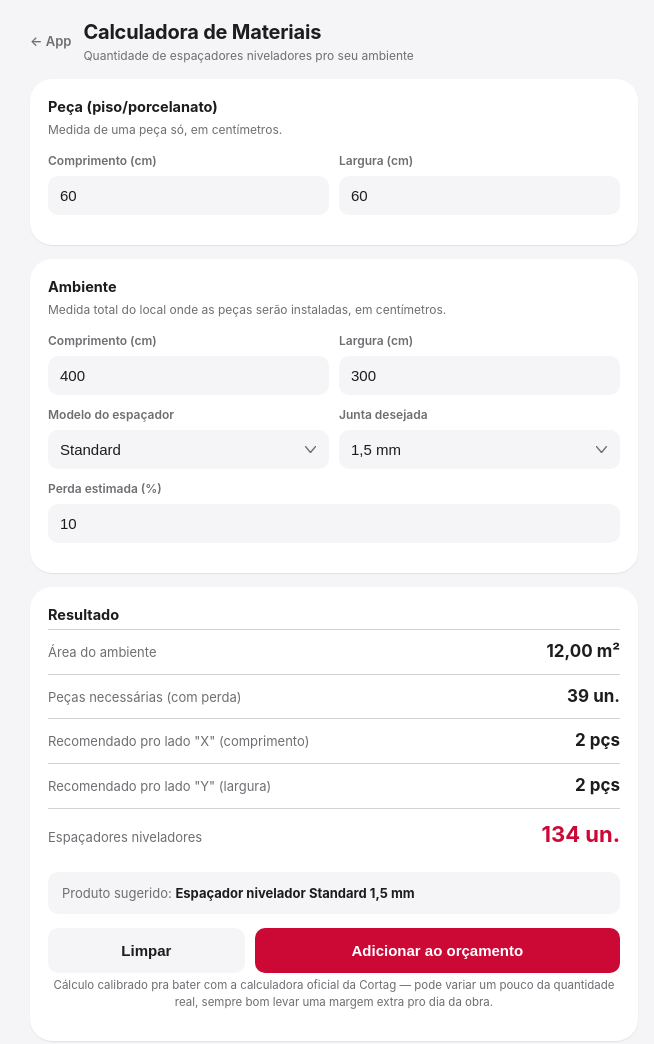
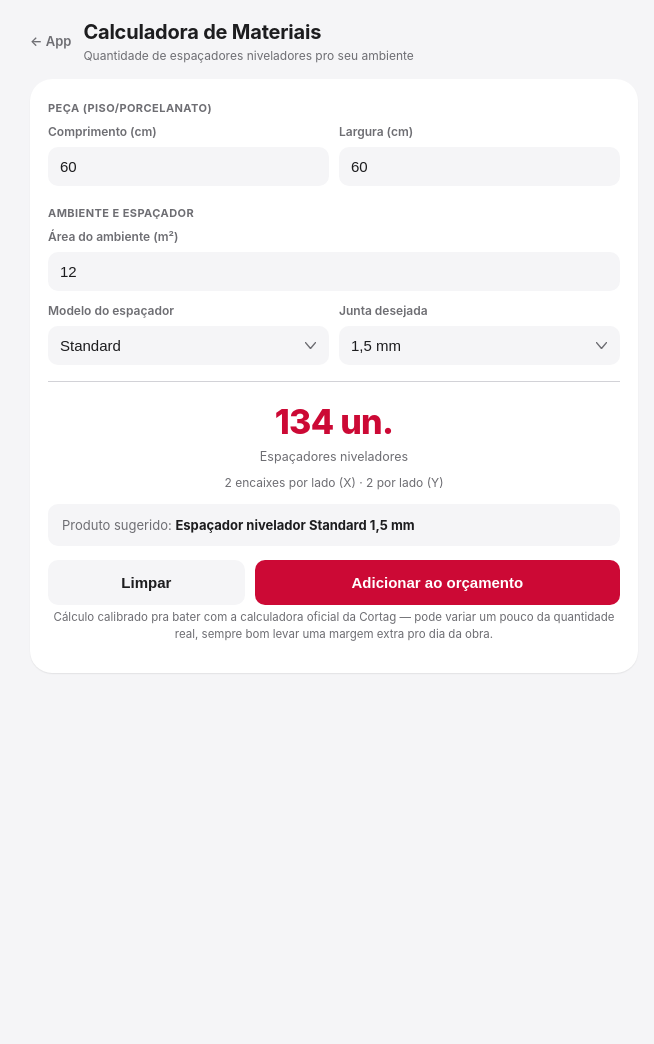
Before and after one commit to russomichelrusso-debug/appdb, a website: page calculadora-materiais.html in a window 1280 px wide. Shown: the whole page, without its empty margins (306-960 px from the left). After the commit the page ends 800 px from the top, so only its background shows below. Drawn offline with Linux system fonts and the light colour scheme.

Commit message:
Deixa a calculadora de materiais mais enxuta (Opção B) (#22)
Junta os campos de Peça e Ambiente num card só e troca comprimento x
largura do ambiente por um único campo de área em m² - mais direto e
mais parecido com a calculadora oficial da Cortag, que também só pede
a área pronta. Remove "perda estimada" e a contagem de peças em grade
(um extra que não é da calculadora oficial), deixando o resultado
focado no número principal (espaçadores niveladores) com uma linha
compacta mostrando os encaixes por lado, pra quem quiser conferir o
cálculo sem poluir a tela.

Direções de layout desenhadas e aprovadas antes de implementar (canvas
de design com 3 opções); esta é a Opção B escolhida.


Claude-Session: https://claude.ai/code/session_0135v5QdJyk9Kfgdz3waR8JS

Co-authored-by: Claude <noreply@anthropic.com>

```diff
--- a/calculadora-materiais.html
+++ b/calculadora-materiais.html
@@ -128,18 +128,18 @@
       color: var(--gray);
       margin: 4px 0 8px;
     }
+    .fieldset-label.notFirst { margin-top: 20px; }
 
-    .resultRow {
-      display: flex;
-      justify-content: space-between;
-      align-items: baseline;
-      padding: 10px 0;
+    .divider {
       border-top: 1px solid var(--hairline);
+      margin: 16px 0 14px;
     }
-    .resultRow:first-child { border-top: none; padding-top: 0; }
-    .resultRow .k { font-size: 13px; color: var(--gray); }
-    .resultRow .v { font-size: 17px; font-weight: 700; }
-    .resultRow.main .v { color: var(--red); font-size: 22px; }
+
+    .resultBig { text-align: center; padding: 2px 0 4px; }
+    .resultBig .num { font-size: 34px; font-weight: 800; color: var(--red); letter-spacing: -.02em; }
+    .resultBig .label { font-size: 12.5px; color: var(--gray); margin-top: 2px; }
+
+    .detailLine { font-size: 12px; color: var(--gray); text-align: center; margin: 6px 0 0; }
 
     .productSuggestion {
       background: var(--fill);
@@ -222,8 +222,7 @@
     </div>
 
     <div class="card">
-      <h2>Peça (piso/porcelanato)</h2>
-      <p class="hint">Medida de uma peça só, em centímetros.</p>
+      <p class="fieldset-label">Peça (piso/porcelanato)</p>
       <div class="fieldRow">
         <div class="field">
           <label for="pecaComprimento">Comprimento (cm)</label>
@@ -234,19 +233,12 @@
           <input type="number" id="pecaLargura" min="1" step="0.1" inputmode="decimal" value="60">
         </div>
       </div>
-    </div>
 
-    <div class="card">
-      <h2>Ambiente</h2>
-      <p class="hint">Medida total do local onde as peças serão instaladas, em centímetros.</p>
+      <p class="fieldset-label notFirst">Ambiente e espaçador</p>
       <div class="fieldRow">
         <div class="field">
-          <label for="ambienteComprimento">Comprimento (cm)</label>
-          <input type="number" id="ambienteComprimento" min="1" step="1" inputmode="decimal" value="400">
-        </div>
-        <div class="field">
-          <label for="ambienteLargura">Largura (cm)</label>
-          <input type="number" id="ambienteLargura" min="1" step="1" inputmode="decimal" value="300">
+          <label for="ambienteArea">Área do ambiente (m²)</label>
+          <input type="number" id="ambienteArea" min="0.1" step="0.1" inputmode="decimal" value="12">
         </div>
       </div>
       <div class="fieldRow">
@@ -263,36 +255,13 @@
           <select id="juntaSelect"></select>
         </div>
       </div>
-      <div class="fieldRow">
-        <div class="field">
-          <label for="perdaInput">Perda estimada (%)</label>
-          <input type="number" id="perdaInput" min="0" max="50" step="1" inputmode="decimal" value="10">
-        </div>
+
+      <div class="divider"></div>
+      <div class="resultBig">
+        <div class="num" id="resNiveladores">—</div>
+        <div class="label">Espaçadores niveladores</div>
       </div>
-    </div>
-
-    <div class="card">
-      <h2>Resultado</h2>
-      <div class="resultRow">
-        <span class="k">Área do ambiente</span>
-        <span class="v" id="resArea">—</span>
-      </div>
-      <div class="resultRow">
-        <span class="k">Peças necessárias (com perda)</span>
-        <span class="v" id="resPecas">—</span>
-      </div>
-      <div class="resultRow">
-        <span class="k">Recomendado pro lado "X" (comprimento)</span>
-        <span class="v" id="resLadoX">—</span>
-      </div>
-      <div class="resultRow">
-        <span class="k">Recomendado pro lado "Y" (largura)</span>
-        <span class="v" id="resLadoY">—</span>
-      </div>
-      <div class="resultRow main">
-        <span class="k">Espaçadores niveladores</span>
-        <span class="v" id="resNiveladores">—</span>
-      </div>
+      <p class="detailLine" id="resDetalhe"></p>
       <div class="productSuggestion">
         Produto sugerido: <b id="resProdutoNome">—</b>
       </div>
@@ -365,52 +334,36 @@
 
     function calcular() {
       const pecaC = num('pecaComprimento'), pecaL = num('pecaLargura');
-      const ambC = num('ambienteComprimento'), ambL = num('ambienteLargura');
-      const perdaPct = num('perdaInput');
+      const areaAmbienteM2 = num('ambienteArea');
       const juntaMm = parseFloat(document.getElementById('juntaSelect').value);
 
       const addBtn = document.getElementById('addBtn');
-      if (!pecaC || !pecaL || !ambC || !ambL) {
-        document.getElementById('resArea').textContent = '—';
-        document.getElementById('resPecas').textContent = '—';
+      if (!pecaC || !pecaL || !areaAmbienteM2) {
         document.getElementById('resNiveladores').textContent = '—';
+        document.getElementById('resDetalhe').textContent = '';
         document.getElementById('resProdutoNome').textContent = '—';
-        document.getElementById('resLadoX').textContent = '—';
-        document.getElementById('resLadoY').textContent = '—';
         addBtn.disabled = true;
         ultimoCalculo = null;
         return;
       }
 
-      const areaAmbienteM2 = (ambC / 100) * (ambL / 100);
       const areaPecaM2 = (pecaC / 100) * (pecaL / 100);
-      // Peças em grade (linhas x colunas) - conta toda peça cortada na borda como
-      // uma peça inteira gasta, igual acontece na obra de verdade (diferente de
-      // só dividir a área, que subestima o tanto que precisa comprar). A Cortag
-      // não mostra isso na calculadora deles (só pede a área pronta), é um
-      // extra nosso.
-      const nx = Math.ceil(ambC / pecaC);
-      const ny = Math.ceil(ambL / pecaL);
-      const pecasComPerda = Math.ceil(nx * ny * (1 + perdaPct / 100));
-
       const ladoX = clipsPorLado(pecaC);
       const ladoY = clipsPorLado(pecaL);
       const niveladores = Math.ceil((areaAmbienteM2 / areaPecaM2) * (ladoX + ladoY));
 
-      document.getElementById('resArea').textContent = brNumber(areaAmbienteM2, 2) + ' m²';
-      document.getElementById('resPecas').textContent = brNumber(pecasComPerda) + ' un.';
       document.getElementById('resNiveladores').textContent = brNumber(niveladores) + ' un.';
+      document.getElementById('resDetalhe').textContent =
+        `${ladoX} encaixe${ladoX === 1 ? '' : 's'} por lado (X) · ${ladoY} por lado (Y)`;
       const modelo = document.getElementById('modeloSelect').value;
       document.getElementById('resProdutoNome').textContent =
         `Espaçador nivelador ${MODELOS_ESPACADOR[modelo].label} ${juntaLabel(juntaMm)}`;
-      document.getElementById('resLadoX').textContent = `${ladoX} pçs`;
-      document.getElementById('resLadoY').textContent = `${ladoY} pçs`;
       addBtn.disabled = false;
 
       ultimoCalculo = { modelo, juntaMm, qty: niveladores };
     }
 
-    ['pecaComprimento', 'pecaLargura', 'ambienteComprimento', 'ambienteLargura', 'perdaInput'].forEach(id => {
+    ['pecaComprimento', 'pecaLargura', 'ambienteArea'].forEach(id => {
       document.getElementById(id).addEventListener('input', calcular);
     });
     document.getElementById('juntaSelect').addEventListener('change', calcular);
@@ -445,10 +398,9 @@
     });
 
     document.getElementById('clearBtn').addEventListener('click', () => {
-      ['pecaComprimento', 'pecaLargura', 'ambienteComprimento', 'ambienteLargura'].forEach(id => {
+      ['pecaComprimento', 'pecaLargura', 'ambienteArea'].forEach(id => {
         document.getElementById(id).value = '';
       });
-      document.getElementById('perdaInput').value = '10';
       document.getElementById('modeloSelect').value = 'standard';
       popularJuntasDoModelo();
       document.getElementById('pecaComprimento').focus();
```
